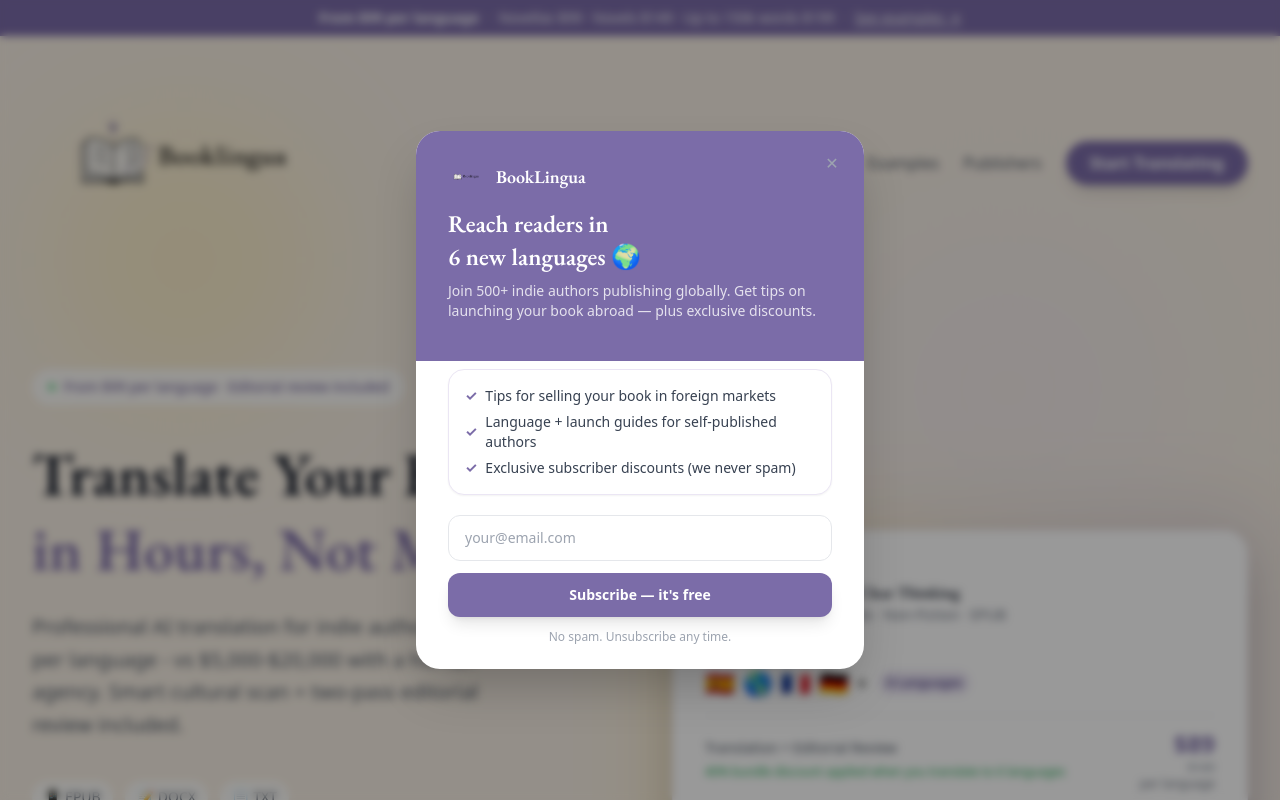
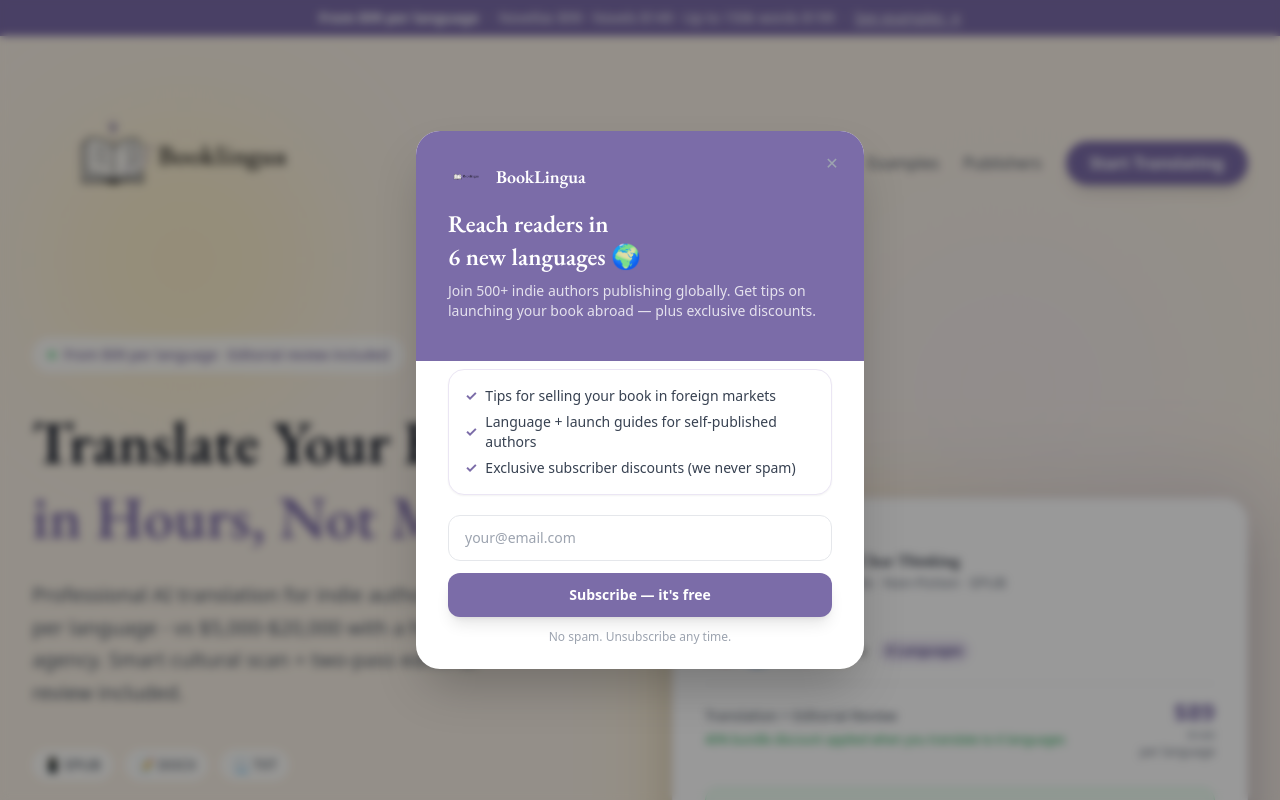
Before and after one commit to teddyagsmith/BookLingua, a Next.js app: page / in a window 1280 px wide. Shown: the top 800 px of the page. Built offline with nearby package versions, Linux system fonts and the light colour scheme.

Commit message:
style(hero): tighten spacing below header logo

```diff
--- a/app/page.tsx
+++ b/app/page.tsx
@@ -636,7 +636,7 @@
             </div>
           </nav>
 
-          <div className="relative z-10 max-w-7xl mx-auto px-8 pt-20 pb-32">
+          <div className="relative z-10 max-w-7xl mx-auto px-8 pt-12 pb-20">
             <div className="grid lg:grid-cols-2 gap-16 items-center">
               <div>
                 <div className="inline-flex items-center gap-2 px-4 py-2 bg-white/80 rounded-full text-sm font-medium text-brand-dark mb-8">
```
